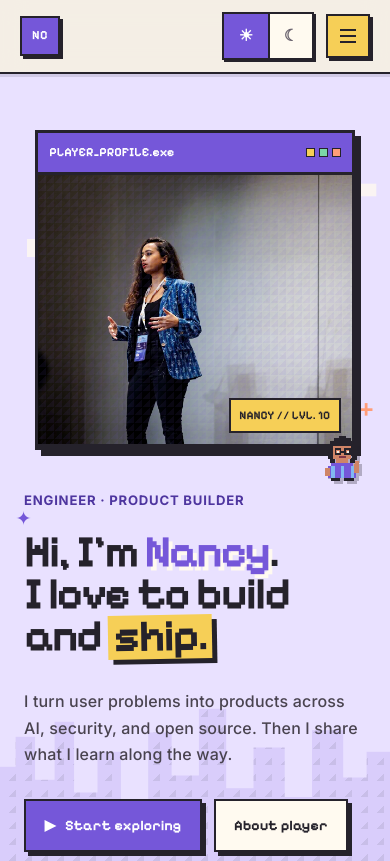
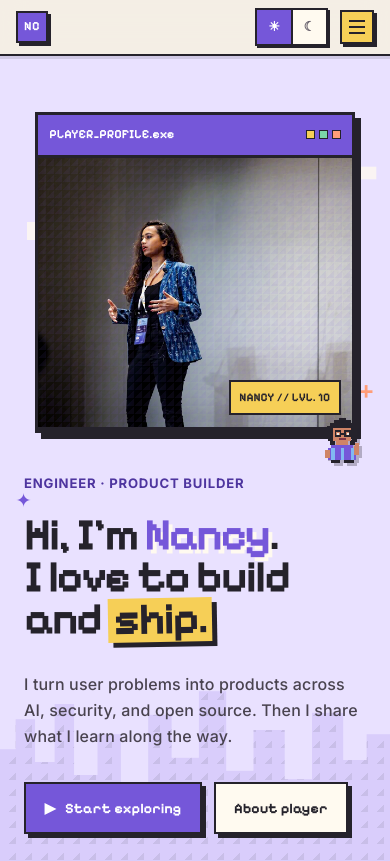
Before and after one commit to Nancy-Chauhan/nancychauhan-portfolio, an Astro site: page / in a window 390 px wide. Shown: the top 861 px of the page. Built offline with nearby package versions, Linux system fonts and the light colour scheme; Astro itself is replaced by a stand-in of ours.

Commit message:
Reduce mobile header height

```diff
--- a/src/components/Header.astro
+++ b/src/components/Header.astro
@@ -10,7 +10,7 @@ const currentPath = Astro.url.pathname;
 ---
 
 <header class="pixel-header sticky top-0 z-30">
-  <nav class="mx-auto flex max-w-6xl items-center justify-between px-5 py-3 md:px-16" aria-label="Primary navigation">
+  <nav class="mx-auto flex max-w-6xl items-center justify-between px-4 py-2 md:px-8 xl:px-16 xl:py-3" aria-label="Primary navigation">
     <a href="/" class="pixel-brand" aria-label="Nancy Chauhan, back to homepage">
       <span class="pixel-brand-icon">NC</span>
       <span>NANCY.CHAUHAN</span>
@@ -120,7 +120,7 @@ const currentPath = Astro.url.pathname;
   .theme-picker button + button { border-left: 2px solid var(--pixel-ink); }
   .theme-picker button[aria-pressed="true"] { background: var(--pixel-purple); color: white; }
   :global(html[data-theme="dark"]) .theme-picker button[aria-pressed="true"] { color: #151126; }
-  .theme-picker-mobile button { width: 2.75rem; height: 2.75rem; padding: 0; font-size: 1rem; }
+  .theme-picker-mobile button { width: 2.15rem; height: 2.15rem; min-height: 2.15rem; padding: 0; font-size: 0.82rem; }
 
   @media (max-width: 480px) {
     :global(.pixel-brand > span:last-child) { display: none; }
--- a/src/styles/global.css
+++ b/src/styles/global.css
@@ -370,12 +370,12 @@ body::after { display: none; }
 .pixel-nav-link.is-active { background: var(--pixel-lilac); }
 .pixel-chat-link { margin-left: 0.25rem; border: 2px solid var(--pixel-ink); background: var(--pixel-yellow); box-shadow: 3px 3px 0 var(--pixel-shadow); }
 .pixel-chat-link:hover { transform: translate(2px, 2px); box-shadow: 1px 1px 0 var(--pixel-shadow); }
-.pixel-menu-button { display: flex; width: 2.75rem; height: 2.75rem; flex-direction: column; align-items: center; justify-content: center; gap: 4px; border: 2px solid var(--pixel-ink); background: var(--pixel-yellow); box-shadow: 3px 3px 0 var(--pixel-shadow); touch-action: manipulation; }
+.pixel-menu-button { display: flex; width: 2.15rem; height: 2.15rem; flex-direction: column; align-items: center; justify-content: center; gap: 4px; border: 2px solid var(--pixel-ink); background: var(--pixel-yellow); box-shadow: 3px 3px 0 var(--pixel-shadow); touch-action: manipulation; }
 .pixel-menu-button span { width: 1rem; height: 2px; background: var(--pixel-ink); transition: transform 0.16s ease, opacity 0.16s ease; }
 .pixel-mobile-link { border-bottom: 1px dashed var(--pixel-line); color: var(--pixel-ink); font-family: var(--pixel-font); font-size: 1rem; font-weight: 700; touch-action: manipulation; }
 
 @media (max-width: 480px) {
-  .pixel-brand-icon { width: 2.5rem; height: 2.5rem; }
+  .pixel-brand-icon { width: 2rem; height: 2rem; }
 }
 
 .pixel-hero { position: relative; overflow: hidden; border-bottom: 2px solid var(--pixel-ink); background: #e9e1ff; }
```
